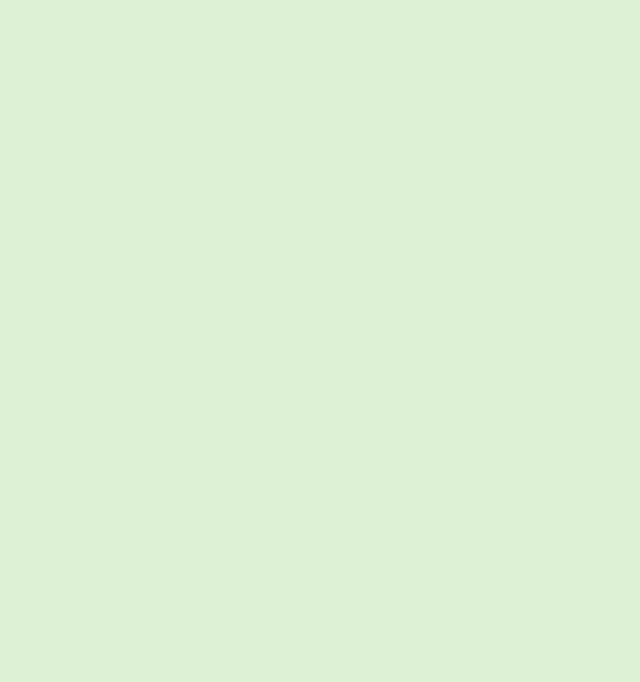
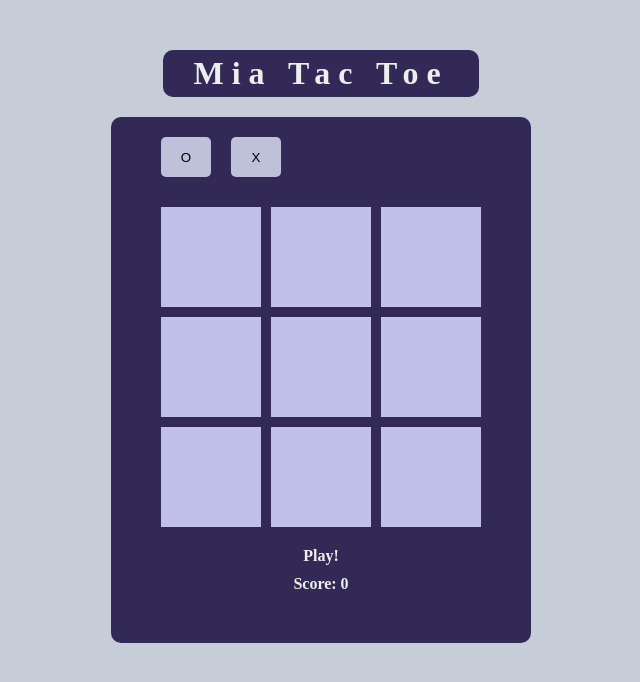
Before and after one commit to marisystems/mia-odin-tictactoe, a plain HTML site: page index.html in a window 1280 px wide. Shown: the whole page, without its empty margins (319-959 px from the left). Drawn offline with Linux system fonts and the light colour scheme.

Commit message:
Finish basic styling and markup for the tic-tac-toe

```diff
--- a/index.html
+++ b/index.html
@@ -5,8 +5,32 @@
     <meta name="viewport" content="width=device-width, initial-scale=1.0">
     <link rel="stylesheet" href="style.css">
     <script type="module" src="script.js"></script>
-    <title>Tic Tac Toe</title>
+    <title>Mia Tac Toe</title>
 </head>
-<body>
+<body class="noise-background">
+
+    <h1>Mia Tac Toe</h1>
+
+    <div class="wrapper">
+        <div class="options">
+            <button>O</button>
+            <button>X</button>
+        </div>
+        <div class="grid">
+            <div class="cell"></div>
+            <div class="cell"></div>
+            <div class="cell"></div>
+            <div class="cell"></div>
+            <div class="cell"></div>
+            <div class="cell"></div>
+            <div class="cell"></div>
+            <div class="cell"></div>
+            <div class="cell"></div>
+        </div>
+        <div class="status">
+            <p class="message">Play!</p>
+            <p class="score">Score: 0</p>
+        </div>
+    </div>
 </body>
 </html>
--- a/script.js
+++ b/script.js
@@ -1,6 +1,10 @@
-// So, my objective here is to be able to make a fully
-// Functional tic-tac-toe game first in the console
-// And only after that worry about html&css
+let grid = document.querySelector(".grid")
+
+grid.addEventListener("click", (element) => {
+    if (element.target.classList == "cell") {
+        let cell = element.target;
+    }
+})
 
 function create2DArray(rows, cols, fill) {
     // Helper function to create the gameboard
@@ -14,8 +18,6 @@ function create2DArray(rows, cols, fill) {
     }
     return myArray
 }
-
-
 
 // Make an IIFE for GameBoard since we'll only declare it once
 const GameBoard = ( () => {
@@ -151,18 +153,6 @@ const Player = (name, checkType) => {
     };
 }
 
-let player1 = Player("Mari", "Cross");
-let player2 = Player("John", "Circle")
+let player = Player("player", "Cross");
+let computer = Player("computer", "Circle")
 let board = GameBoard.getBoard();
-
-GameController.playRound([0,0], player2, board);
-
-GameController.playRound([2,2], player1, board);
-
-GameController.playRound([1,0], player2, board);
-
-GameController.playRound([2,0], player1, board);
-
-GameController.playRound([0,1], player2, board);
-
-GameController.playRound([2,1], player1, board);
--- a/style.css
+++ b/style.css
@@ -1,9 +1,99 @@
+:root {
+    --main-color: #332956;
+    --secondary-color: #c7ccd9;
+    --font-color: #eee;
+    --cell-color: #c0c0ea;
+    --cell-hover: #eee;
+    --options-color: #bfc1da;
+    --options-hover: #eee;
+
+    --font-size: 16px;
+}
+
 * {
+    box-sizing: border-box;
     margin: 0;
     padding: 0;
 }
 
 body {
-    margin: 10px;
-    background: #ddf1d5;
+    width: 100vw;
+    height: 100vh;
+    background: var(--secondary-color);
+    padding: 50px;
+    font-size: var(--font-size);
+
+    display: flex;
+    flex-direction: column;
+    align-items: center;
 }
+
+h1 {
+    color: var(--font-color);
+    margin-bottom: 20px;
+    background: var(--main-color);
+    padding: 5px 30px;
+    border-radius: 10px;
+    letter-spacing: 0.5rem;
+}
+
+.wrapper {
+    display: flex;
+    flex-direction: column;
+    justify-content: center;
+    align-content: center;
+}
+
+.grid {
+    display: grid;
+    grid-template-columns: repeat(3, 1fr);
+    gap: 10px;
+}
+
+.cell {
+    width: 100px;
+    height: 100px;
+    background: var(--cell-color);
+}
+
+.cell:hover {
+    background: var(--cell-hover);
+}
+
+.status {
+    display: flex;
+    flex-direction: column;
+    gap: 10px;
+    align-items: center;
+    margin: 20px 0px 30px;
+}
+
+.options {
+    display: flex;
+    gap: 20px;
+    margin-bottom: 30px;
+}
+
+.options button {
+    width: 50px;
+    height: 40px;
+    border: none;
+    border-radius: 5px;
+    background: var(--options-color);
+}
+
+.options button:hover {
+    background: var(--options-hover);
+}
+
+.wrapper {
+    color: var(--font-color);
+    background: var(--main-color);
+    padding: 20px 50px;
+    border-radius: 10px;;
+}
+
+.message,
+.score {
+    font-weight: bold;
+}
```
Also changed, not shown: noise.svg (added).
